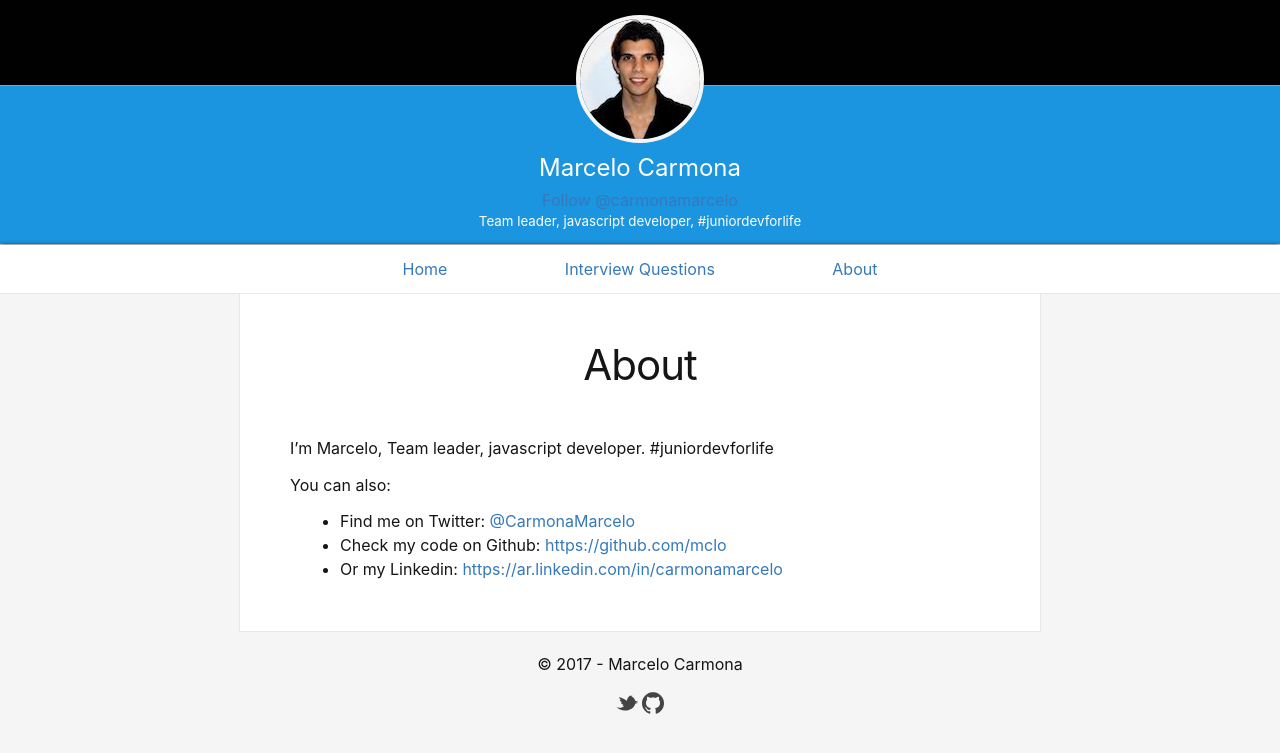
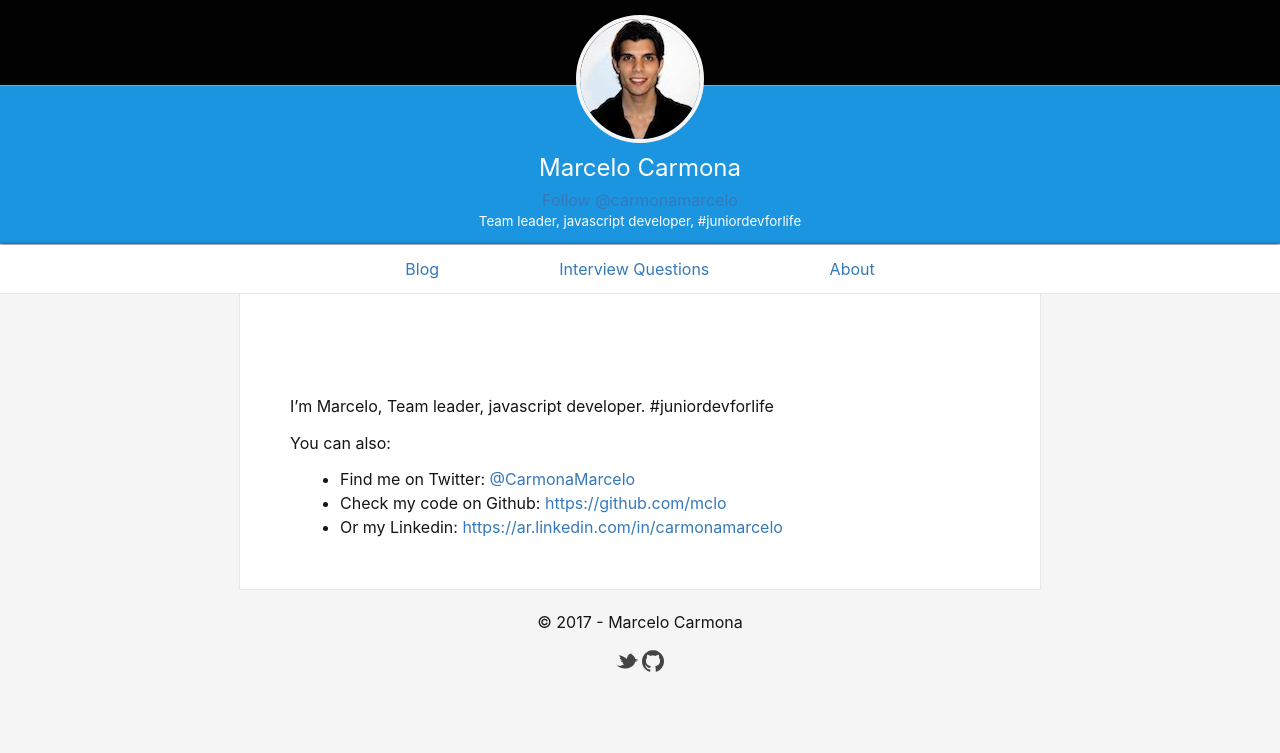
Before and after one commit to marcelocarmona/marcelocarmona.github.io, a Jekyll site: the page built from about.md, in a window 1280 px wide. Shown: the top 753 px of the page. Built offline with Jekyll 4.4.1, drawn with Linux system fonts in a browser that asks for light colours; comment, search, counter and statistics services are not loaded.

Commit message:
titles fixed

```diff
--- a/_includes/header.html
+++ b/_includes/header.html
@@ -22,7 +22,7 @@
 <div class="section">
   <nav class="wrapper">
       <div class="navbar">
-        <a class="navbar__button" href="/">Home</a>
+        <a class="navbar__button" href="/">Blog</a>
         <a class="navbar__button" href="/Front-end-Developer-Interview-Questions">Interview Questions</a>
         <a class="navbar__button" href="about">About</a>
     </div>
--- a/about.md
+++ b/about.md
@@ -1,6 +1,5 @@
 ---
 layout: page
-title: About
 permalink: /about.html
 ---
 
```
